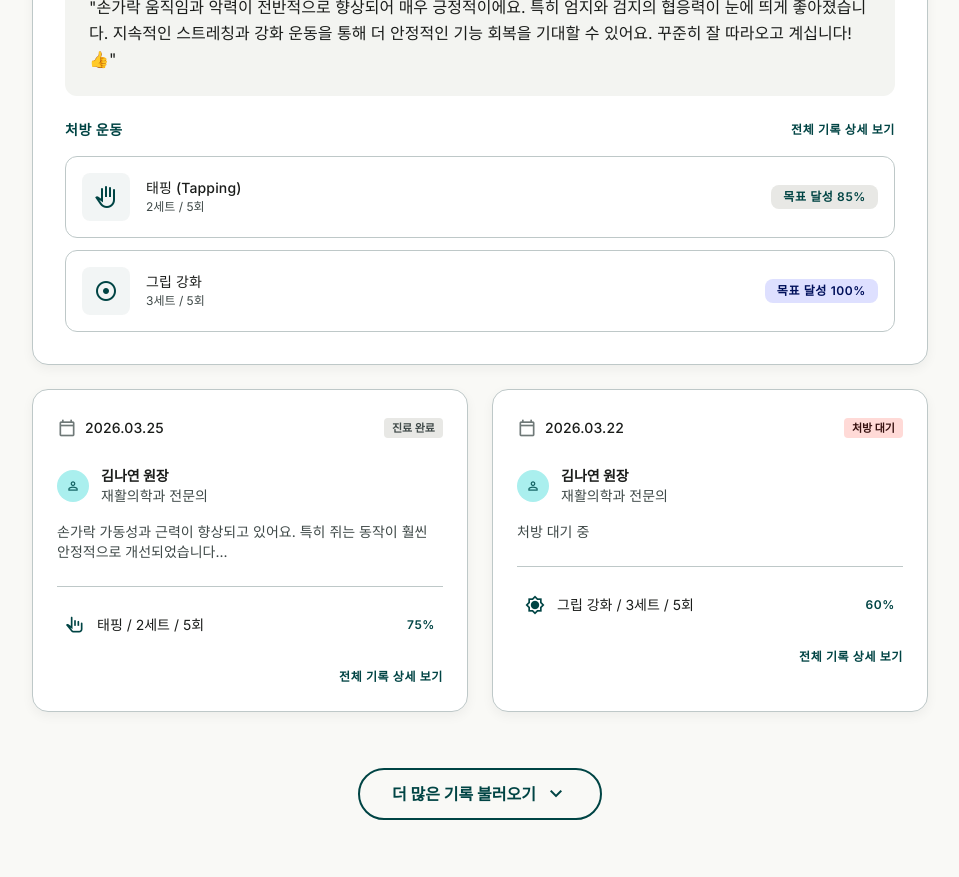
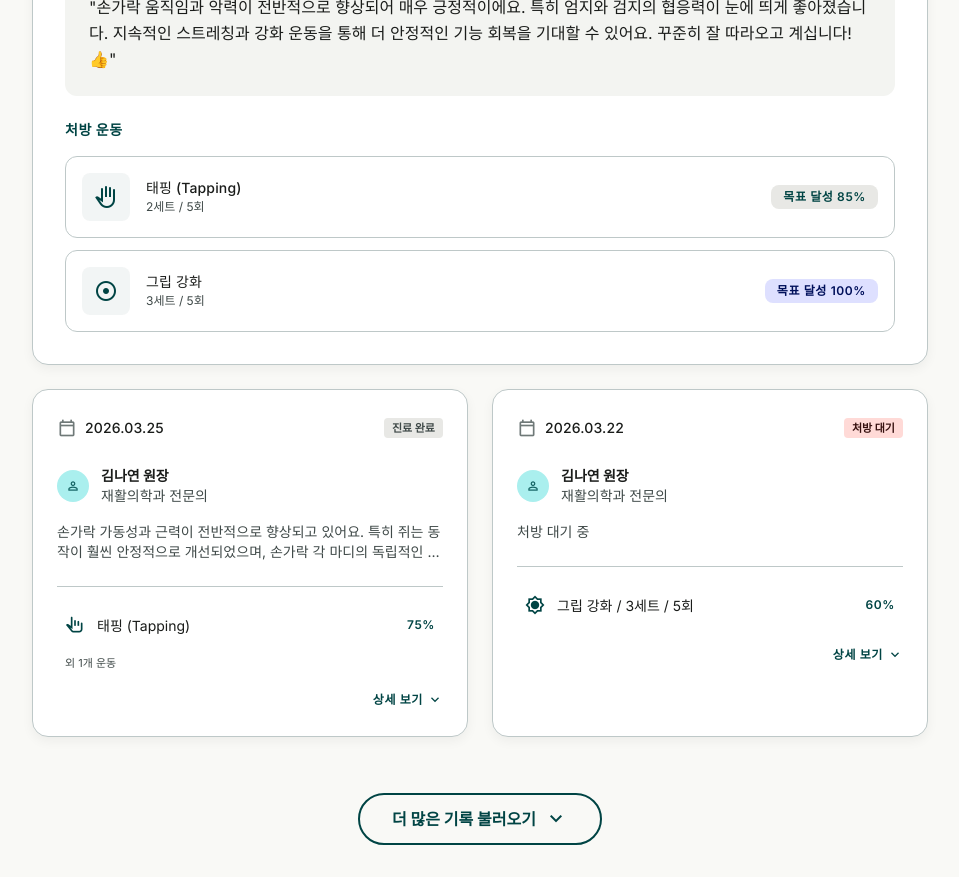
Before and after one commit to 2026-SMHRD-KDT-HealthCare-4/MeteorShower, a React (Vite) app in the folder frontend/fine-app/: page /patient/records in a window 1280 px wide. Shown: the part 380-1257 px from the top of the page, without its empty margins (160-1119 px from the left). Before the commit the page ends 1232 px from the top, so only its background shows below. Built offline with nearby package versions, Linux system fonts and the light colour scheme.

Commit message:
0615-박창우-feat:환자 메인화면 디자인 수정 및 기능 추가

```diff
--- a/frontend/fine-app/src/pages/patient/MedicalRecords.jsx
+++ b/frontend/fine-app/src/pages/patient/MedicalRecords.jsx
@@ -1,3 +1,4 @@
+import { useState } from 'react';
 import PatientNavBar from '../../components/PatientNavBar';
 
 const records = [
@@ -22,8 +23,11 @@ const records = [
     specialty: '재활의학과 전문의',
     status: '진료 완료',
     statusColor: 'bg-surface-container-high text-on-surface-variant',
-    feedback: '손가락 가동성과 근력이 향상되고 있어요. 특히 쥐는 동작이 훨씬 안정적으로 개선되었습니다...',
-    exercises: [{ name: '태핑 / 2세트 / 5회', icon: 'pan_tool_alt', achievement: 75 }],
+    feedback: '손가락 가동성과 근력이 전반적으로 향상되고 있어요. 특히 쥐는 동작이 훨씬 안정적으로 개선되었으며, 손가락 각 마디의 독립적인 움직임도 눈에 띄게 좋아졌습니다. 태핑 훈련을 통해 반응 속도와 리듬감이 개선되고 있고, 그립 강화 운동으로 일상적인 쥐기 동작에서의 안정성도 높아졌습니다. 앞으로도 꾸준히 운동 루틴을 유지해 주시면 더욱 빠른 기능 회복을 기대할 수 있습니다.',
+    exercises: [
+      { name: '태핑 (Tapping)', sets: 2, reps: 5, achievement: 75, icon: 'pan_tool_alt', badgeColor: 'bg-surface-container-high text-primary' },
+      { name: '손가락 굴신 운동', sets: 3, reps: 10, achievement: 68, icon: 'back_hand', badgeColor: 'bg-surface-container-high text-primary' },
+    ],
     featured: false,
   },
   {
@@ -38,6 +42,60 @@ const records = [
     featured: false,
   },
 ];
+
+function SmallRecordCard({ record }) {
+  const [expanded, setExpanded] = useState(false);
+
+  return (
+    <div className="bg-surface-container-lowest rounded-2xl border border-outline-variant shadow-card p-6 transition-all duration-200">
+      <div className="flex items-center justify-between mb-6">
+        <div className="flex items-center gap-2">
+          <span className="material-symbols-outlined text-outline text-xl">calendar_today</span>
+          <span className="text-label-md font-medium text-on-surface">{record.date}</span>
+        </div>
+        <span className={`px-2 py-0.5 ${record.statusColor} rounded text-[11px] font-bold`}>{record.status}</span>
+      </div>
+      <div className="flex items-center gap-3 mb-4">
+        <div className="w-8 h-8 rounded-full bg-primary-fixed flex items-center justify-center">
+          <span className="material-symbols-outlined text-primary-container text-sm">person</span>
+        </div>
+        <div className="text-sm">
+          <p className="font-bold text-on-surface">{record.doctor}</p>
+          <p className="text-on-surface-variant">{record.specialty}</p>
+        </div>
+      </div>
+      <p className={`text-sm text-on-surface-variant mb-6 ${expanded ? '' : 'line-clamp-2'}`}>{record.feedback}</p>
+      <div className="border-t border-outline-variant pt-4 space-y-2">
+        {(expanded ? record.exercises : record.exercises.slice(0, 1)).map((ex, i) => (
+          <div key={i} className="flex items-center justify-between p-2 rounded-lg">
+            <div className="flex items-center gap-3">
+              <span className="material-symbols-outlined text-primary text-xl">{ex.icon}</span>
+              <div>
+                <span className="text-sm text-on-surface">{ex.name}</span>
+                {expanded && ex.sets && <p className="text-[12px] text-on-surface-variant">{ex.sets}세트 / {ex.reps}회</p>}
+              </div>
+            </div>
+            {ex.achievement != null && (
+              <span className="text-label-sm font-semibold text-primary">{ex.achievement}%</span>
+            )}
+          </div>
+        ))}
+        {!expanded && record.exercises.length > 1 && (
+          <p className="text-[11px] text-on-surface-variant pl-2">외 {record.exercises.length - 1}개 운동</p>
+        )}
+        <div className="pt-2 text-right">
+          <button
+            className="text-primary text-label-sm font-semibold hover:underline flex items-center gap-1 ml-auto"
+            onClick={() => setExpanded(!expanded)}
+          >
+            상세 보기
+            <span className={`material-symbols-outlined text-base transition-transform duration-200 ${expanded ? 'rotate-180' : ''}`}>expand_more</span>
+          </button>
+        </div>
+      </div>
+    </div>
+  );
+}
 
 export default function MedicalRecords() {
   return (
@@ -85,7 +143,6 @@ export default function MedicalRecords() {
                 <div>
                   <div className="flex items-center justify-between mb-4">
                     <h4 className="text-label-md font-semibold text-primary uppercase tracking-wider">처방 운동</h4>
-                    <button className="text-primary text-label-sm font-semibold hover:underline">전체 기록 상세 보기</button>
                   </div>
                   <div className="space-y-3">
                     {record.exercises.map((ex, i) => (
@@ -113,41 +170,7 @@ export default function MedicalRecords() {
           {/* Other records */}
           <div className="grid grid-cols-1 md:grid-cols-2 gap-6">
             {records.filter((r) => !r.featured).map((record) => (
-              <div key={record.id} className="bg-surface-container-lowest rounded-2xl border border-outline-variant shadow-card p-6 hover:-translate-y-1 hover:shadow-card-hover transition-all duration-200 cursor-pointer">
-                <div className="flex items-center justify-between mb-6">
-                  <div className="flex items-center gap-2">
-                    <span className="material-symbols-outlined text-outline text-xl">calendar_today</span>
-                    <span className="text-label-md font-medium text-on-surface">{record.date}</span>
-                  </div>
-                  <span className={`px-2 py-0.5 ${record.statusColor} rounded text-[11px] font-bold`}>{record.status}</span>
-                </div>
-                <div className="flex items-center gap-3 mb-4">
-                  <div className="w-8 h-8 rounded-full bg-primary-fixed flex items-center justify-center">
-                    <span className="material-symbols-outlined text-primary-container text-sm">person</span>
-                  </div>
-                  <div className="text-sm">
-                    <p className="font-bold text-on-surface">{record.doctor}</p>
-                    <p className="text-on-surface-variant">{record.specialty}</p>
-                  </div>
-                </div>
-                <p className="text-sm text-on-surface-variant line-clamp-3 mb-6">{record.feedback}</p>
-                <div className="border-t border-outline-variant pt-4 space-y-2">
-                  {record.exercises.map((ex, i) => (
-                    <div key={i} className="flex items-center justify-between p-2 rounded-lg">
-                      <div className="flex items-center gap-3">
-                        <span className="material-symbols-outlined text-primary text-xl">{ex.icon}</span>
-                        <span className="text-sm text-on-surface">{ex.name}</span>
-                      </div>
-                      {ex.achievement != null && (
-                        <span className="text-label-sm font-semibold text-primary">{ex.achievement}%</span>
-                      )}
-                    </div>
-                  ))}
-                  <div className="pt-2 text-right">
-                    <button className="text-primary text-label-sm font-semibold hover:underline">전체 기록 상세 보기</button>
-                  </div>
-                </div>
-              </div>
+              <SmallRecordCard key={record.id} record={record} />
             ))}
           </div>
 
```
Also changed, not shown: frontend/fine-app/src/pages/patient/PatientProfile.jsx (+78 -27 lines).
